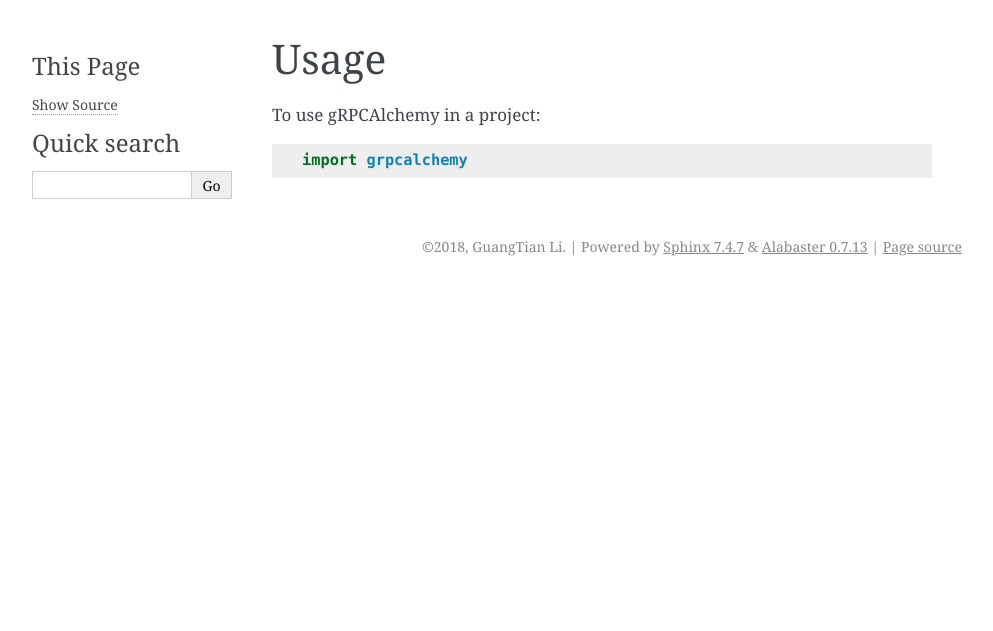
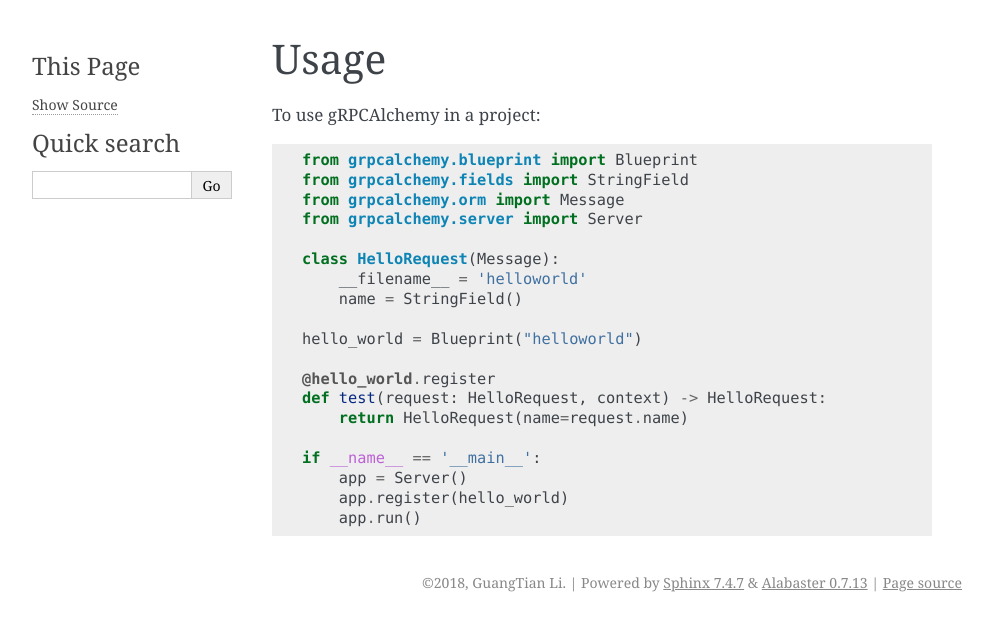
Before and after one commit to GuangTianLi/grpcalchemy, a Sphinx documentation site: the page built from docs/usage.rst, in a window 1280 px wide. Shown: the top 631 px of the page, without its empty margins (148-1141 px from the left). Built offline with Sphinx 7.4.7, drawn with Linux system fonts in a browser that asks for light colours; pages that are not in the unit, such as notebooks, are missing from menus.

Commit message:
:star2: update doc

```diff
--- a/docs/usage.rst
+++ b/docs/usage.rst
@@ -2,6 +2,26 @@
 Usage
 =====
 
-To use gRPCAlchemy in a project::
+To use gRPCAlchemy in a project:
 
-    import grpcalchemy
+.. code-block:: python
+
+    from grpcalchemy.blueprint import Blueprint
+    from grpcalchemy.fields import StringField
+    from grpcalchemy.orm import Message
+    from grpcalchemy.server import Server
+
+    class HelloRequest(Message):
+        __filename__ = 'helloworld'
+        name = StringField()
+
+    hello_world = Blueprint("helloworld")
+
+    @hello_world.register
+    def test(request: HelloRequest, context) -> HelloRequest:
+        return HelloRequest(name=request.name)
+
+    if __name__ == '__main__':
+        app = Server()
+        app.register(hello_world)
+        app.run()
```
